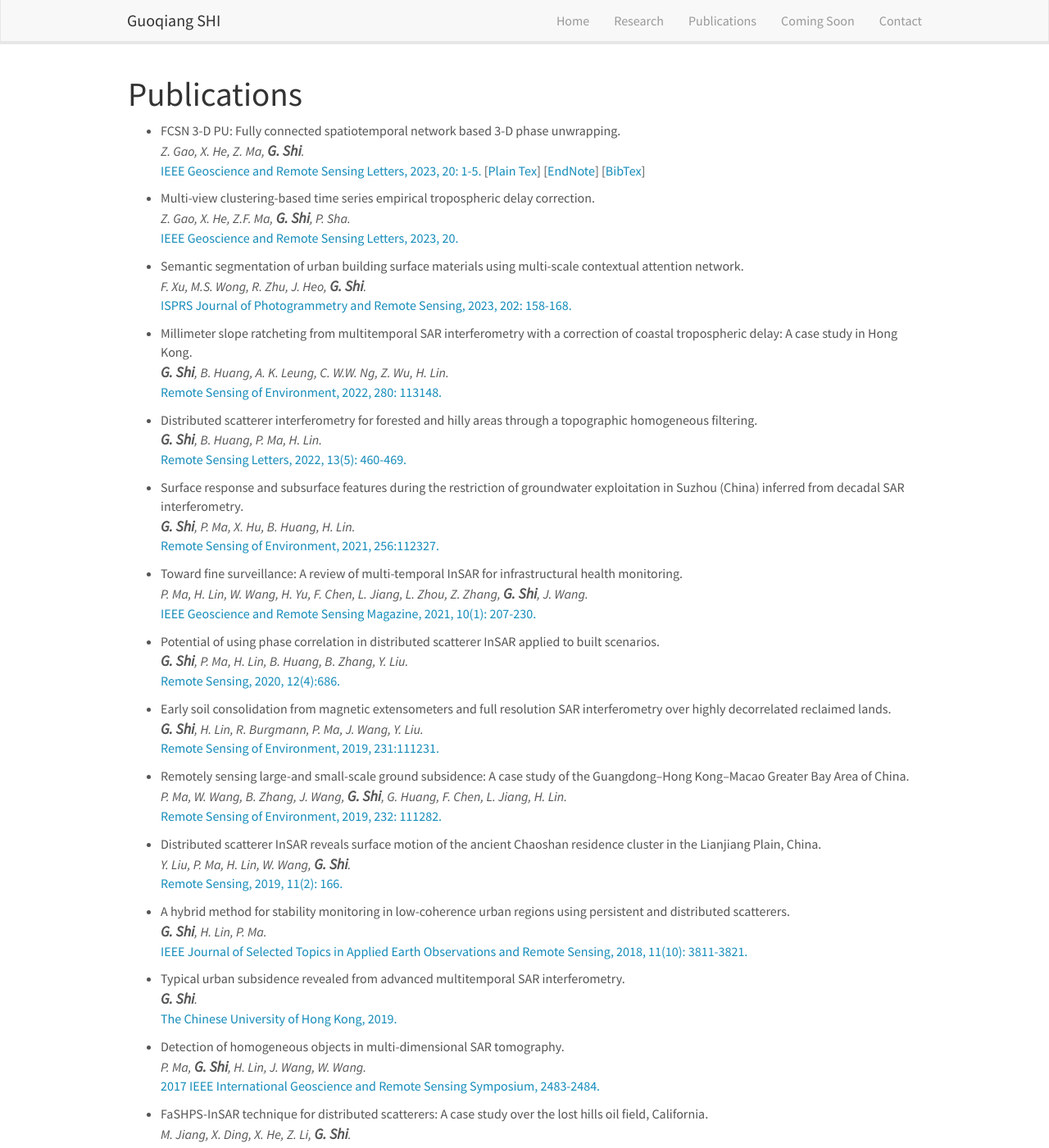
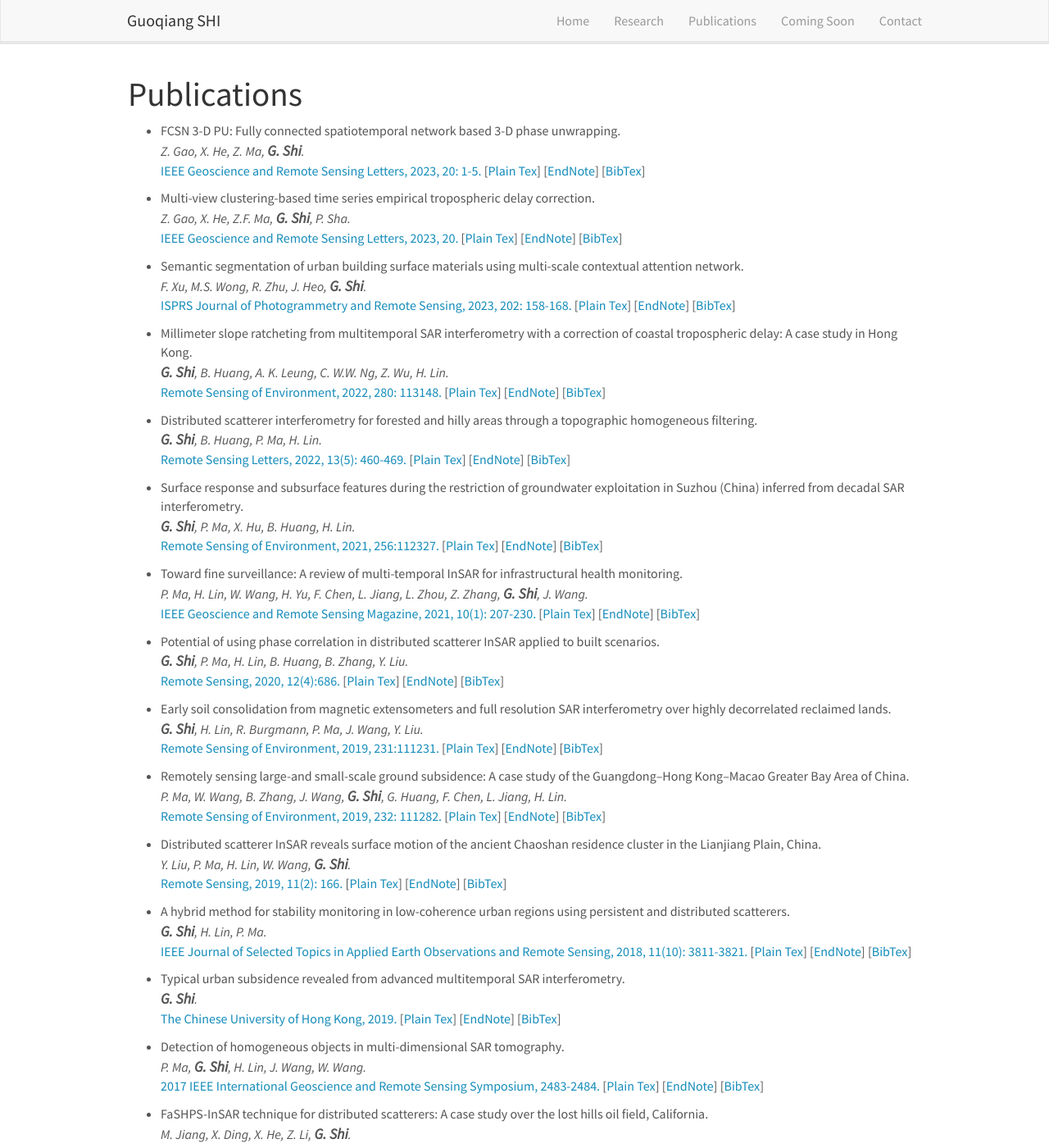
Before and after one commit to guoqiangshi/guoqiangshi.github.io, a Jekyll site: the page publications.html, which Jekyll copies as it is, in a window 1280 px wide and 1400 px high. Shown: the whole window at 82% size. Built offline with Jekyll 4.4.1, drawn with Linux system fonts in a browser that asks for light colours; nearby versions of some CDN libraries; library files that are not in the unit come from our copies; some of the changed text lies outside the part shown.

Commit message:
Update publications.html

```diff
--- a/publications.html
+++ b/publications.html
@@ -70,65 +70,107 @@
   <li>
     <p>FCSN 3-D PU: Fully connected spatiotemporal network based 3-D phase unwrapping. <br />
   <em>Z. Gao, X. He, Z. Ma, <span class="mqq">G. Shi</span>. </em><br /><a href="https://ieeexplore.ieee.org/abstract/document/10068199">IEEE Geoscience and Remote Sensing Letters, 2023, 20: 1-5.</a>
-	    [<a href="paper_info/FCSN_plaintex.txt">Plain Tex</a>]
-	    [<a href="paper_info/FCSNscholar.enw">EndNote</a>]
-	    [<a href="paper_info/FCSN_bib.txt">BibTex</a>]</p>
+	    [<a href="paper_info/1FCSN_plaintex.txt">Plain Tex</a>]
+	    [<a href="paper_info/1FCSNscholar.enw">EndNote</a>]
+	    [<a href="paper_info/1FCSN_bib.txt">BibTex</a>]</p>
   </li>
   <li>
     <p>Multi-view clustering-based time series empirical tropospheric delay correction. <br />
-  <em>Z. Gao, X. He, Z.F. Ma,  <span class="mqq">G. Shi</span>, P. Sha. </em><br /><a href="https://ieeexplore.ieee.org/abstract/document/10121341">IEEE Geoscience and Remote Sensing Letters, 2023, 20.</a></p>
+  <em>Z. Gao, X. He, Z.F. Ma,  <span class="mqq">G. Shi</span>, P. Sha. </em><br /><a href="https://ieeexplore.ieee.org/abstract/document/10121341">IEEE Geoscience and Remote Sensing Letters, 2023, 20.</a>
+    [<a href="paper_info/2MultiView_plaintex.txt">Plain Tex</a>]
+	    [<a href="paper_info/2MultiViewscholar.enw">EndNote</a>]
+	    [<a href="paper_info/2MultiView_bib.txt">BibTex</a>]</p>
   </li>
   <li>
     <p>Semantic segmentation of urban building surface materials using multi-scale contextual attention network. <br />
-  <em>F. Xu, M.S. Wong, R. Zhu, J. Heo, <span class="mqq">G. Shi</span>. </em><br /><a href="https://www.sciencedirect.com/science/article/abs/pii/S0924271623001600">ISPRS Journal of Photogrammetry and Remote Sensing, 2023, 202: 158-168.</a></p>
+  <em>F. Xu, M.S. Wong, R. Zhu, J. Heo, <span class="mqq">G. Shi</span>. </em><br /><a href="https://www.sciencedirect.com/science/article/abs/pii/S0924271623001600">ISPRS Journal of Photogrammetry and Remote Sensing, 2023, 202: 158-168.</a>
+    [<a href="paper_info/3Semantic_plaintex.txt">Plain Tex</a>]
+	    [<a href="paper_info/3Semanticscholar.enw">EndNote</a>]
+	    [<a href="paper_info/3Semantic_bib.txt">BibTex</a>]</p>
   </li>
   <li>
     <p>Millimeter slope ratcheting from multitemporal SAR interferometry with a correction of coastal tropospheric delay: A case study in Hong Kong. <br />
-  <em><span class="mqq">G. Shi</span>, B. Huang, A. K. Leung, C. W.W. Ng, Z. Wu, H. Lin. </em><br /><a href="https://www.sciencedirect.com/science/article/pii/S0034425722002620">Remote Sensing of Environment, 2022, 280: 113148.</a></p>
+  <em><span class="mqq">G. Shi</span>, B. Huang, A. K. Leung, C. W.W. Ng, Z. Wu, H. Lin. </em><br /><a href="https://www.sciencedirect.com/science/article/pii/S0034425722002620">Remote Sensing of Environment, 2022, 280: 113148.</a>
+    [<a href="paper_info/4Millimeter_plaintex.txt">Plain Tex</a>]
+	    [<a href="paper_info/4Millimeterscholar.enw">EndNote</a>]
+	    [<a href="paper_info/4Millimeter_bib.txt">BibTex</a>]</p>
   </li>
   <li>
     <p>Distributed scatterer interferometry for forested and hilly areas through a topographic homogeneous filtering. <br />
-  <em><span class="mqq">G. Shi</span>, B. Huang, P. Ma, H. Lin. </em><br /><a href="https://www.tandfonline.com/doi/abs/10.1080/2150704X.2022.2039414">Remote Sensing Letters, 2022, 13(5): 460-469.</a></p>
+  <em><span class="mqq">G. Shi</span>, B. Huang, P. Ma, H. Lin. </em><br /><a href="https://www.tandfonline.com/doi/abs/10.1080/2150704X.2022.2039414">Remote Sensing Letters, 2022, 13(5): 460-469.</a>
+  [<a href="paper_info/5Distributed_plaintex.txt">Plain Tex</a>]
+	    [<a href="paper_info/5Distributedscholar.enw">EndNote</a>]
+	    [<a href="paper_info/5Distributed_bib.txt">BibTex</a>]</p>
   </li>
   <li>
     <p> Surface response and subsurface features during the restriction of groundwater exploitation in Suzhou (China) inferred from decadal SAR interferometry.  <br />
-  <em><span class="mqq">G. Shi</span>, P. Ma, X. Hu, B. Huang, H. Lin. </em><br /><a href="https://www.sciencedirect.com/science/article/abs/pii/S0034425721000456">Remote Sensing of Environment, 2021, 256:112327.</a></p>
+  <em><span class="mqq">G. Shi</span>, P. Ma, X. Hu, B. Huang, H. Lin. </em><br /><a href="https://www.sciencedirect.com/science/article/abs/pii/S0034425721000456">Remote Sensing of Environment, 2021, 256:112327.</a>
+  [<a href="paper_info/6Surface_plaintex.txt">Plain Tex</a>]
+	    [<a href="paper_info/6Surfacescholar.enw">EndNote</a>]
+	    [<a href="paper_info/6Surface_bib.txt">BibTex</a>]</p>
   </li>
   <li>
     <p> Toward fine surveillance: A review of multi-temporal InSAR for infrastructural health monitoring.  <br />
-  <em>P. Ma, H. Lin, W. Wang, H. Yu, F. Chen, L. Jiang, L. Zhou, Z. Zhang, <span class="mqq">G. Shi</span>, J. Wang. </em><br /><a href="https://ieeexplore.ieee.org/abstract/document/9502847">IEEE Geoscience and Remote Sensing Magazine, 2021, 10(1): 207-230.</a></p>
+  <em>P. Ma, H. Lin, W. Wang, H. Yu, F. Chen, L. Jiang, L. Zhou, Z. Zhang, <span class="mqq">G. Shi</span>, J. Wang. </em><br /><a href="https://ieeexplore.ieee.org/abstract/document/9502847">IEEE Geoscience and Remote Sensing Magazine, 2021, 10(1): 207-230.</a>
+[<a href="paper_info/7Toward_plaintex.txt">Plain Tex</a>]
+	    [<a href="paper_info/7Towardscholar.enw">EndNote</a>]
+	    [<a href="paper_info/7Toward_bib.txt">BibTex</a>]</p>
   </li>
  <li>
     <p> Potential of using phase correlation in distributed scatterer InSAR applied to built scenarios.  <br />
-  <em><span class="mqq">G. Shi</span>, P. Ma, H. Lin, B. Huang, B. Zhang, Y. Liu. </em><br /><a href="https://www.mdpi.com/2072-4292/12/4/686">Remote Sensing, 2020, 12(4):686.</a></p>
+  <em><span class="mqq">G. Shi</span>, P. Ma, H. Lin, B. Huang, B. Zhang, Y. Liu. </em><br /><a href="https://www.mdpi.com/2072-4292/12/4/686">Remote Sensing, 2020, 12(4):686.</a>
+	    [<a href="paper_info/8Potential_plaintex.txt">Plain Tex</a>]
+	    [<a href="paper_info/8Potentialscholar.enw">EndNote</a>]
+	    [<a href="paper_info/8Potential_bib.txt">BibTex</a>]</p>
   </li>
 <li>
     <p> Early soil consolidation from magnetic extensometers and full resolution SAR interferometry over highly decorrelated reclaimed lands. <br />
-  <em><span class="mqq">G. Shi</span>, H. Lin, R. Burgmann, P. Ma, J. Wang, Y. Liu. </em><br /><a href="https://www.sciencedirect.com/science/article/abs/pii/S0034425719302500">Remote Sensing of Environment, 2019, 231:111231.</a></p>
+  <em><span class="mqq">G. Shi</span>, H. Lin, R. Burgmann, P. Ma, J. Wang, Y. Liu. </em><br /><a href="https://www.sciencedirect.com/science/article/abs/pii/S0034425719302500">Remote Sensing of Environment, 2019, 231:111231.</a>
+	    [<a href="paper_info/9Early_plaintex.txt">Plain Tex</a>]
+	    [<a href="paper_info/9Earlyscholar.enw">EndNote</a>]
+	    [<a href="paper_info/9Early_bib.txt">BibTex</a>]</p>
   </li>
 <li>
     <p> Remotely sensing large-and small-scale ground subsidence: A case study of the Guangdong–Hong Kong–Macao Greater Bay Area of China. <br />
-  <em>P. Ma, W. Wang, B. Zhang, J. Wang, <span class="mqq">G. Shi</span>, G. Huang, F. Chen, L. Jiang, H. Lin. </em><br /><a href="https://www.sciencedirect.com/science/article/abs/pii/S0034425719303013">Remote Sensing of Environment, 2019, 232: 111282.</a></p>
+  <em>P. Ma, W. Wang, B. Zhang, J. Wang, <span class="mqq">G. Shi</span>, G. Huang, F. Chen, L. Jiang, H. Lin. </em><br /><a href="https://www.sciencedirect.com/science/article/abs/pii/S0034425719303013">Remote Sensing of Environment, 2019, 232: 111282.</a>
+	     [<a href="paper_info/10Remotely_plaintex.txt">Plain Tex</a>]
+	    [<a href="paper_info/10Remotelyscholar.enw">EndNote</a>]
+	    [<a href="paper_info/10Remotely_bib.txt">BibTex</a>]</p>
   </li>
 <li>
     <p> Distributed scatterer InSAR reveals surface motion of the ancient Chaoshan residence cluster in the Lianjiang Plain, China. <br />
-  <em>Y. Liu, P. Ma, H. Lin, W. Wang, <span class="mqq">G. Shi</span>. </em><br /><a href="https://www.mdpi.com/2072-4292/11/2/166">Remote Sensing, 2019, 11(2): 166.</a></p>
+  <em>Y. Liu, P. Ma, H. Lin, W. Wang, <span class="mqq">G. Shi</span>. </em><br /><a href="https://www.mdpi.com/2072-4292/11/2/166">Remote Sensing, 2019, 11(2): 166.</a>
+	    [<a href="paper_info/11Distributed_plaintex.txt">Plain Tex</a>]
+	    [<a href="paper_info/11Distributedscholar.enw">EndNote</a>]
+	    [<a href="paper_info/11Distributed_bib.txt">BibTex</a>]</p>
   </li>
 <li>
     <p> A hybrid method for stability monitoring in low-coherence urban regions using persistent and distributed scatterers. <br />
-  <em><span class="mqq">G. Shi</span>, H. Lin, P. Ma. </em><br /><a href="https://ieeexplore.ieee.org/abstract/document/8464263">IEEE Journal of Selected Topics in Applied Earth Observations and Remote Sensing, 2018, 11(10): 3811-3821.</a></p>
+  <em><span class="mqq">G. Shi</span>, H. Lin, P. Ma. </em><br /><a href="https://ieeexplore.ieee.org/abstract/document/8464263">IEEE Journal of Selected Topics in Applied Earth Observations and Remote Sensing, 2018, 11(10): 3811-3821.</a>
+	[<a href="paper_info/12Hybrid_plaintex.txt">Plain Tex</a>]
+	    [<a href="paper_info/12Hybridscholar.enw">EndNote</a>]
+	    [<a href="paper_info/12Hybrid_bib.txt">BibTex</a>]</p>
   </li>
 <li>
     <p> Typical urban subsidence revealed from advanced multitemporal SAR interferometry. <br />
-  <em><span class="mqq">G. Shi</span>.</em> <br /><a href="https://www.proquest.com/openview/e23b764f818cb80f581989495c92a273/1?pq-origsite=gscholar&cbl=18750&diss=y">The Chinese University of Hong Kong, 2019.</a></p>
+  <em><span class="mqq">G. Shi</span>.</em> <br /><a href="https://www.proquest.com/openview/e23b764f818cb80f581989495c92a273/1?pq-origsite=gscholar&cbl=18750&diss=y">The Chinese University of Hong Kong, 2019.</a>
+	[<a href="paper_info/13Typical_plaintex.txt">Plain Tex</a>]
+	    [<a href="paper_info/13Typicalscholar.enw">EndNote</a>]
+	    [<a href="paper_info/13Typical_bib.txt">BibTex</a>]</p>
   </li>
 <li>
     <p> Detection of homogeneous objects in multi-dimensional SAR tomography. <br />
-  <em>P. Ma, <span class="mqq">G. Shi</span>, H. Lin, J. Wang, W. Wang. </em><br /><a href="https://ieeexplore.ieee.org/abstract/document/8127497">2017 IEEE International Geoscience and Remote Sensing Symposium, 2483-2484.</a></p>
+  <em>P. Ma, <span class="mqq">G. Shi</span>, H. Lin, J. Wang, W. Wang. </em><br /><a href="https://ieeexplore.ieee.org/abstract/document/8127497">2017 IEEE International Geoscience and Remote Sensing Symposium, 2483-2484.</a>
+     [<a href="paper_info/14Detection_plaintex.txt">Plain Tex</a>]
+	    [<a href="paper_info/14Detectionscholar.enw">EndNote</a>]
+	    [<a href="paper_info/14Detection_bib.txt">BibTex</a>]</p>
   </li>
  <li>
     <p> FaSHPS-InSAR technique for distributed scatterers: A case study over the lost hills oil field, California. <br />
-  <em>M. Jiang, X. Ding, X. He, Z. Li, <span class="mqq">G. Shi</span>. </em><br /><a href="http://en.igg-journals.cn/article/doi/10.6038/cjg20161007">Chinese Journal of Geophysics, 2016, 59 (10), 3592-3603.</a></p>
+  <em>M. Jiang, X. Ding, X. He, Z. Li, <span class="mqq">G. Shi</span>. </em><br /><a href="http://en.igg-journals.cn/article/doi/10.6038/cjg20161007">Chinese Journal of Geophysics, 2016, 59 (10), 3592-3603.</a>
+	[<a href="paper_info/15FaSHPS_plaintex.txt">Plain Tex</a>]
+	    [<a href="paper_info/15FaSHPSscholar.enw">EndNote</a>]
+	    [<a href="paper_info/15FaSHPS_bib.txt">BibTex</a>]</p>
   </li>
  <li>
     <p> Monitoring Surface Deformation of Kilauea Volcano, Hawaii, Based on DInSAR and GPS Measurements. <br />
@@ -136,11 +178,17 @@
   </li>
  <li>
     <p> Acquiring three-dimensional deformation of Kilauea's South Flank from GPS and DInSAR integration based on the ant colony optimization. <br />
-  <em><span class="mqq">G. Shi</span>, X. He, R. Xiao. </em><br /><a href="https://ieeexplore.ieee.org/abstract/document/7312421">IEEE Geoscience and Remote Sensing Letters, 2015, 12 (12), 2506-2510.</a></p>
+  <em><span class="mqq">G. Shi</span>, X. He, R. Xiao. </em><br /><a href="https://ieeexplore.ieee.org/abstract/document/7312421">IEEE Geoscience and Remote Sensing Letters, 2015, 12 (12), 2506-2510.</a>
+	[<a href="paper_info/17Acquiring_plaintex.txt">Plain Tex</a>]
+	    [<a href="paper_info/17Acquiringscholar.enw">EndNote</a>]
+	    [<a href="paper_info/17Acquiring_bib.txt">BibTex</a>]</p>
   </li>
 <li>
     <p> Integration of GPS and DinSAR for Deformation Monitoring Based on Ant Colony Optimization. <br />
-  <em><span class="mqq">G. Shi</span>, X. He, R. Xiao. </em><br /><a href="https://ui.adsabs.harvard.edu/abs/2014ESASP.724E.114S/abstract">Dragon 3Mid Term Results, 2014, 724, 114.</a></p>
+  <em><span class="mqq">G. Shi</span>, X. He, R. Xiao. </em><br /><a href="https://ui.adsabs.harvard.edu/abs/2014ESASP.724E.114S/abstract">Dragon 3Mid Term Results, 2014, 724, 114.</a>
+	[<a href="paper_info/18Integration_plaintex.txt">Plain Tex</a>]
+	    [<a href="paper_info/18Integrationscholar.enw">EndNote</a>]
+	    [<a href="paper_info/18Integration_bib.txt">BibTex</a>]</p>
   </li>
 
 </ul>
```
